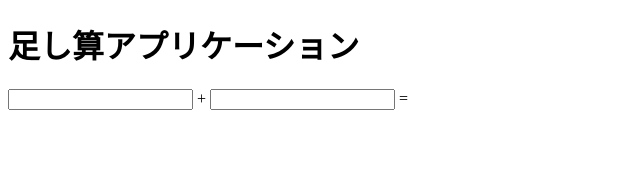
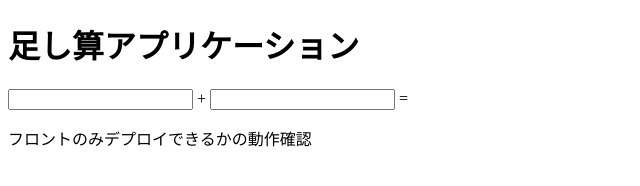
Before and after one commit to katkatprog/udemy-github-actions, a plain HTML site: page frontend/index.html in a window 1280 px wide. Shown: the whole page, without its empty margins (0-640 px from the left). Drawn offline with Linux system fonts and the light colour scheme.

Commit message:
edit front

```diff
--- a/frontend/index.html
+++ b/frontend/index.html
@@ -13,6 +13,7 @@
       =
       <span id="sum"></span>
     </div>
+    <p>フロントのみデプロイできるかの動作確認</p>
     <script src="main.js"></script>
   </body>
 </html>
```
